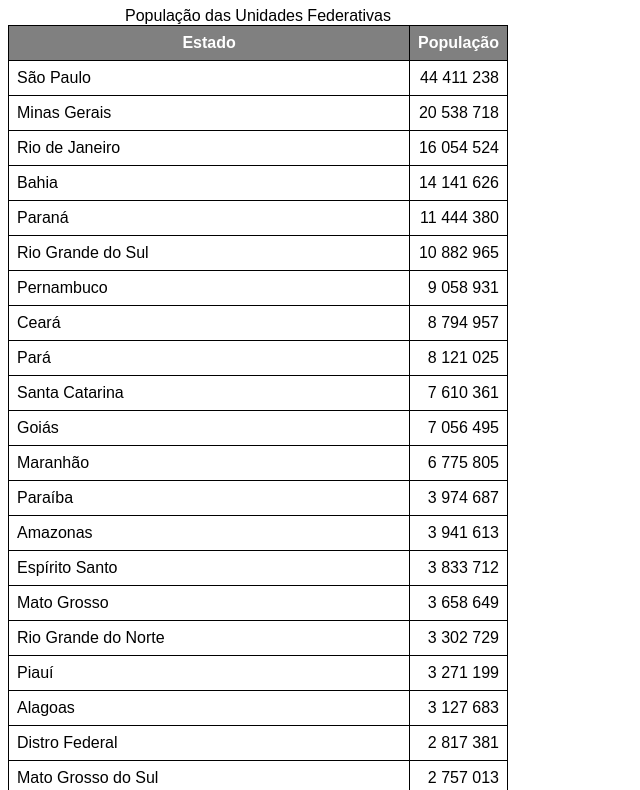
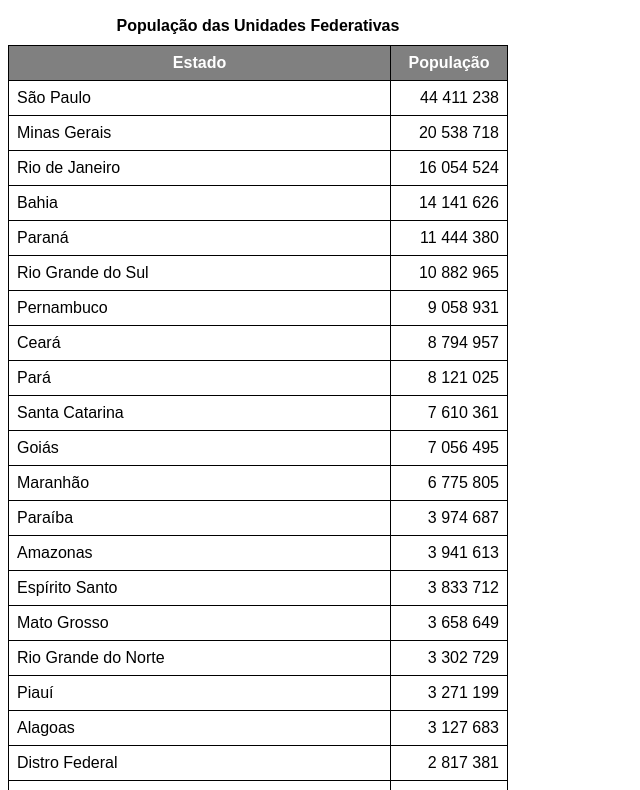
Before and after one commit to Andonizete/html-css, a plain HTML site: page Excercícios/ex023/tabela002.html in a window 1280 px wide. Shown: the part 73-863 px from the top of the page, without its empty margins (0-640 px from the left). Drawn offline with Linux system fonts and the light colour scheme.

Commit message:
atualizei ex023

```diff
--- a/Excercícios/ex023/tabela002.html
+++ b/Excercícios/ex023/tabela002.html
@@ -17,6 +17,11 @@
         td, th{
             border: 1px solid black;
             padding: 8px;
+        }
+
+        caption{
+            padding: 10px;
+            font-weight: bold;
         }
 
         thead, tfoot{
@@ -46,7 +51,7 @@
         <thead>
             <tr>
                 <th scope="col">Estado</th>
-                <th scope="col" style="width: 50px;">População</th>
+                <th scope="col" style="width: 100px;">População</th>
             </tr>
         </thead>
         <tbody>
```
